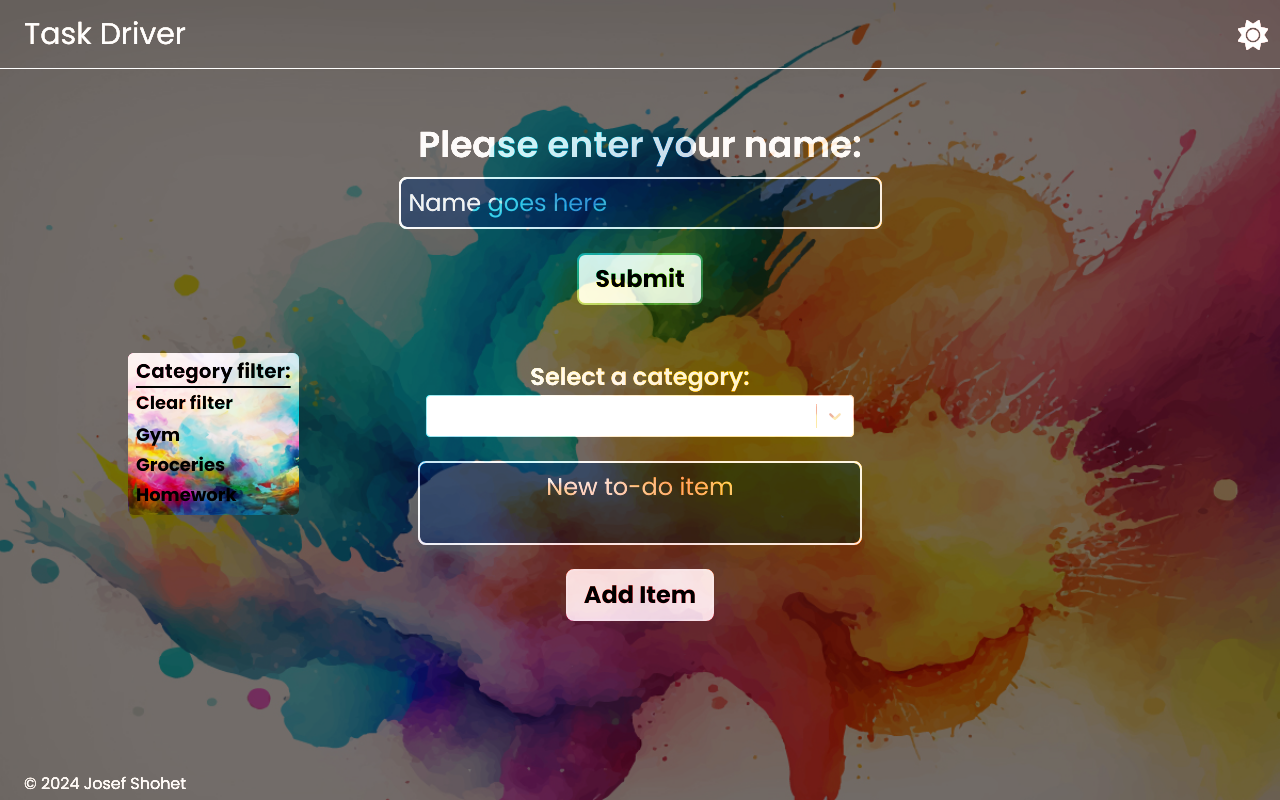
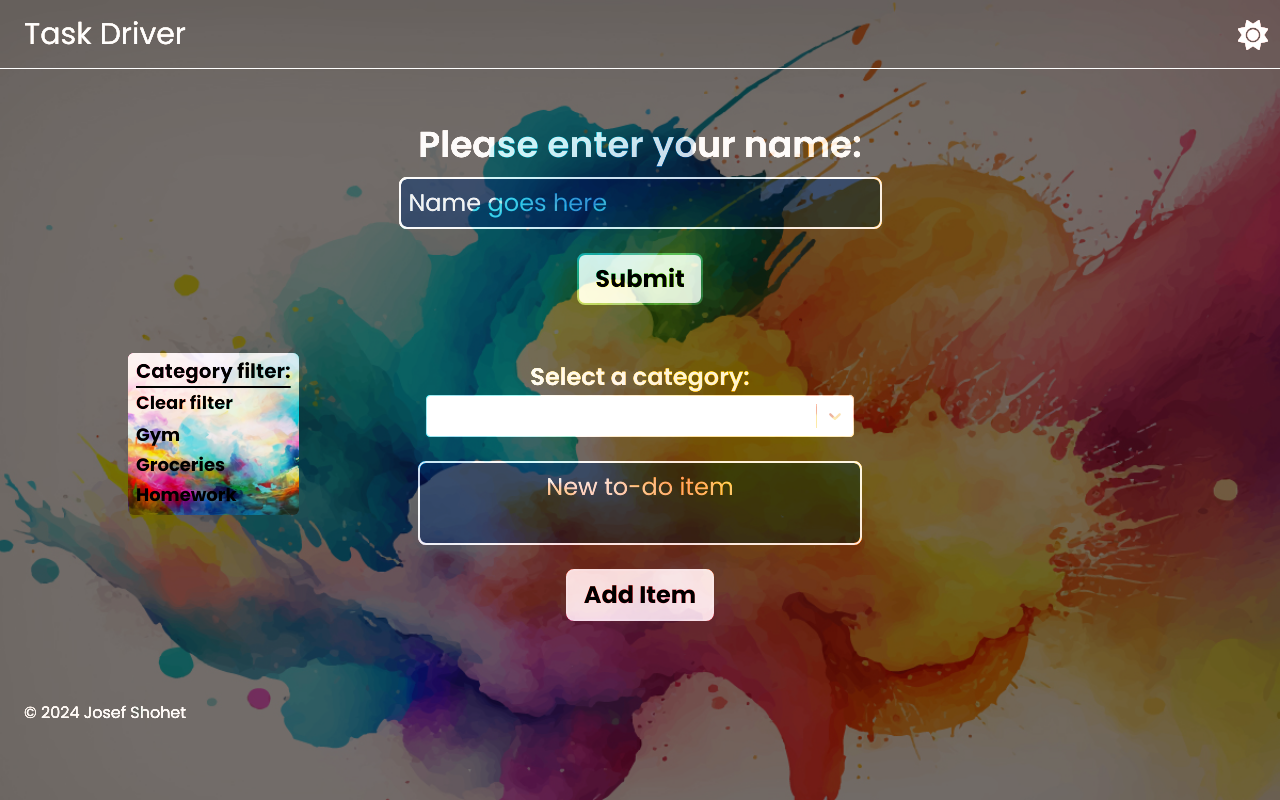
Before and after one commit to jshohet/todo-list, a Next.js app: page / in a window 1280 px wide. Built offline with nearby package versions, Linux system fonts and the light colour scheme.

Commit message:
footer fixed

```diff
--- a/app/components/Footer.tsx
+++ b/app/components/Footer.tsx
@@ -2,7 +2,7 @@ import React from 'react'
 
 const Footer = () => {
   return (
-    <div className="text-zinc-200 dark:text-zinc-200 pt-10 pl-6 fixed bottom-1">
+    <div className="text-zinc-200 dark:text-zinc-200 pt-10 pl-6">
       &copy; 2024 Josef Shohet{" "}
     </div>
   );
```
